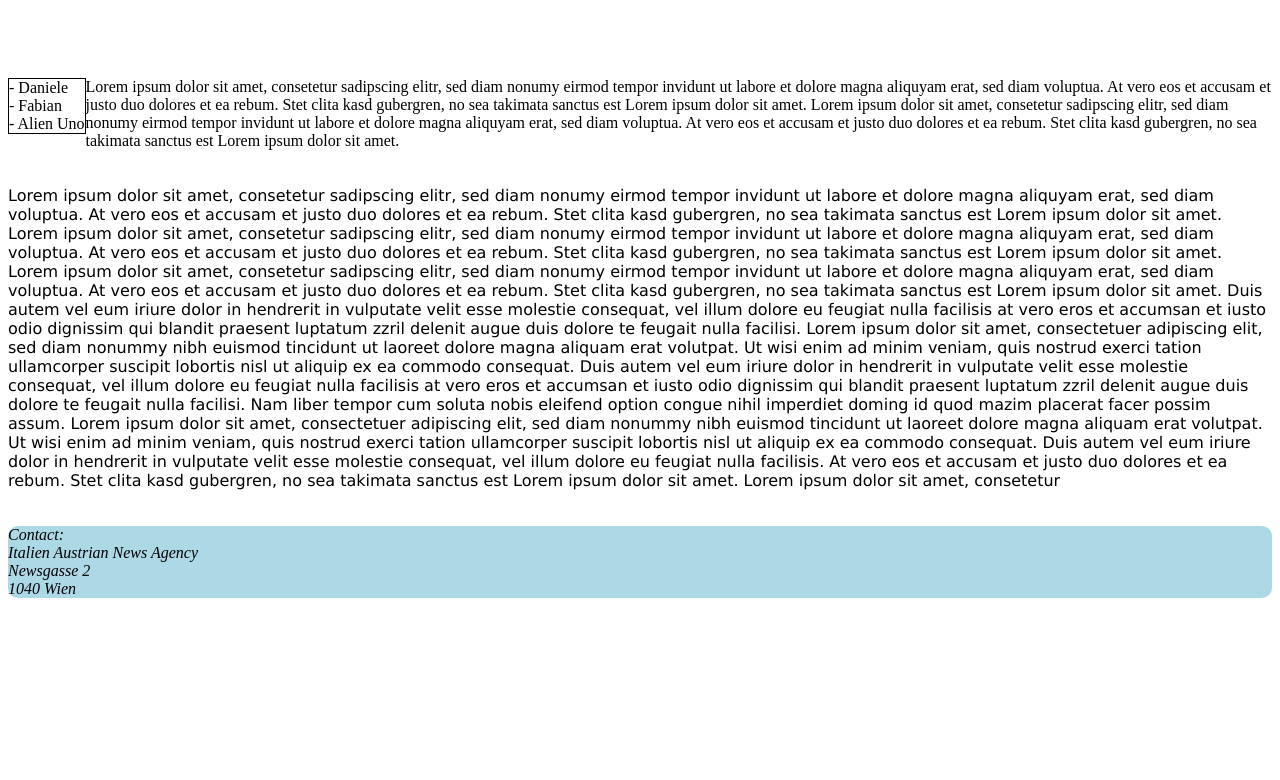
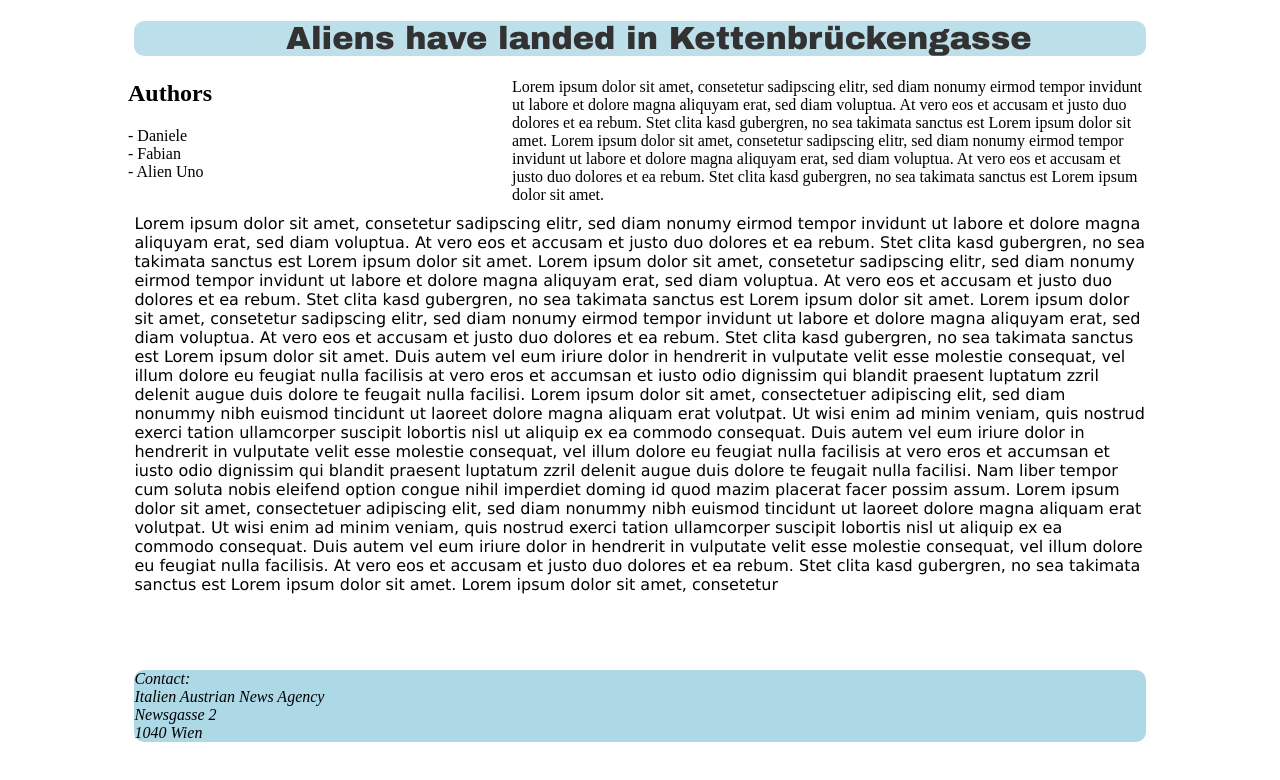
Before and after one commit to FabianAndiel1985/FSWD70-DAY02-Fabian-Daniele, a plain HTML site: page css_basic -3/basic3.html in a window 1280 px wide. Drawn offline with Linux system fonts and the light colour scheme.

Commit message:
html + css ok

```diff
--- a/css_basic -3/basic3.html
+++ b/css_basic -3/basic3.html
@@ -8,19 +8,18 @@
 	<style type="text/css">
 
 		div{
-			border: 1px black solid;
-			display:inline;
-			float:left;
+
 		}
 
 	</style>
 </head>
 <body>
-	<heading>
+	<header>
 		<h1> Aliens have landed in Kettenbrückengasse</h1>
-	</heading>
+	</header>
 
 	<div>
+		<h2>Authors</h2>
 		- Daniele <br>
 		- Fabian <br>
 		- Alien Uno <br>
--- a/css_basic -3/style3.css
+++ b/css_basic -3/style3.css
@@ -1,27 +1,51 @@
 header{
-		background-color: lightblue;
-		border-radius: 10px 10px 10px 10px;
+	position: relative;
+	width: 100%;
+	background-color: lightblue;
+	border-radius: 10px 10px 10px 10px;
+	opacity: 0.8;
+	width: 80%;
+	left: 10%;
+
 }
 h1{
 	font-family: Arial Black;
-	color: white;
+	position: relative;
+	left: 15%;
 
 }
-aside ul li{
-	font-family: Lucida Sans Unicode;
 
+div{
+	position: absolute;
+	left: 10%;
+
+	height: 120px;
+	width: 100px;
+
+	top: 60px;
 }
 summary{
+	position: absolute;
+	width: 50%;
+	right: 10%;
 
 }
 article{
-
+		position: relative;
+		top: 100px;
 		font-family: Lucida Sans Unicode;
+		width: 80%;
+		left: 10%;
 
 }
 footer{
 	background-color: lightblue;
 	border-radius: 10px 10px 10px 10px;
+	position: relative;
+	top: 140px;
+	width: 80%;
+	left: 10%;
+
 }
 adress{
 	font-family: Courier New;
--- a/css_basic/style.css
+++ b/css_basic/style.css
@@ -4,7 +4,7 @@ div {
 }
 
 #third > p {
-			display:none
+			display:none;
 		}
 
 
@@ -12,9 +12,6 @@ h1 {
 	display:none;
 }
 
-div  {
-	visibility: none;
-}
 
 #second p {
 	display: none;
```
